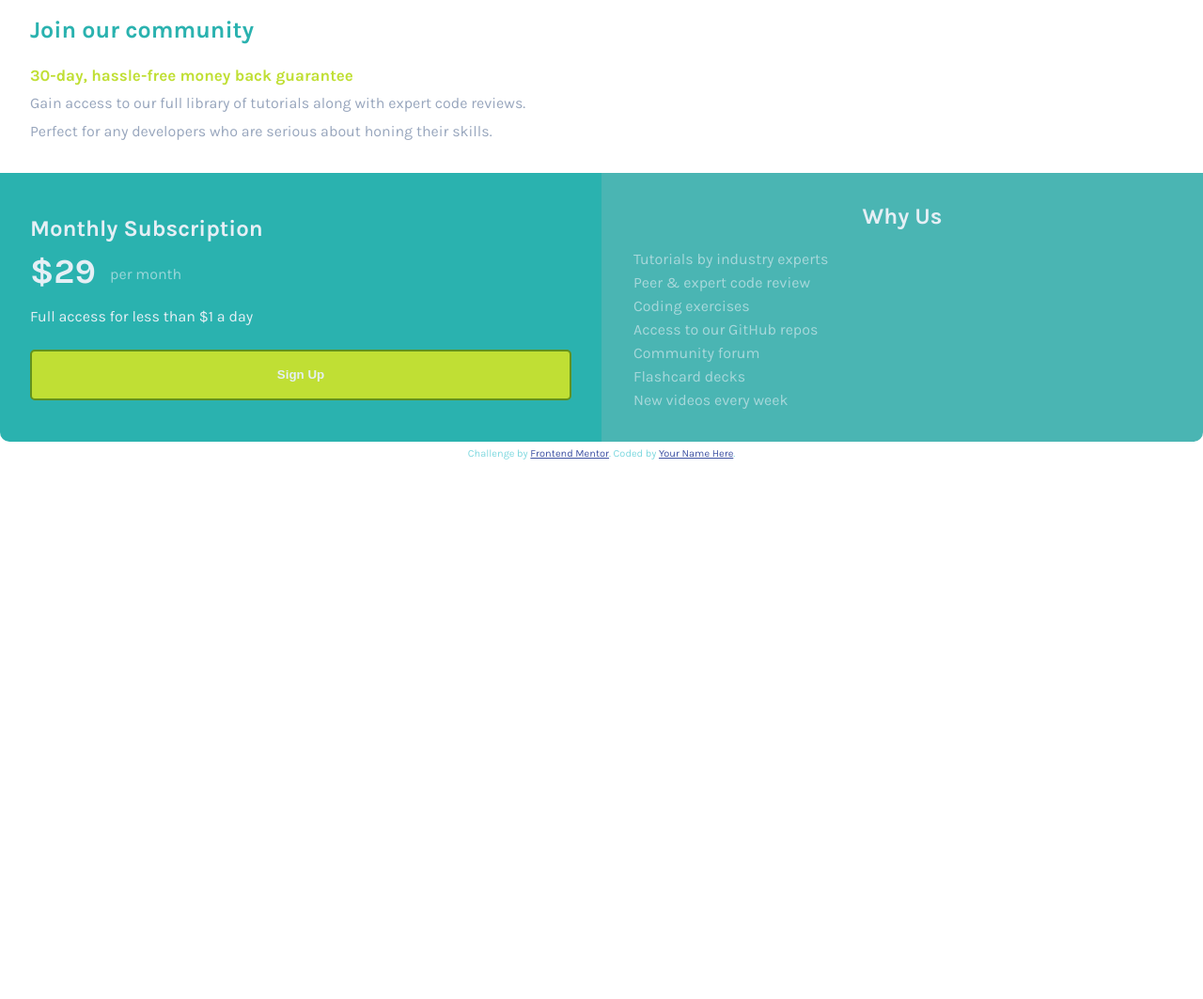
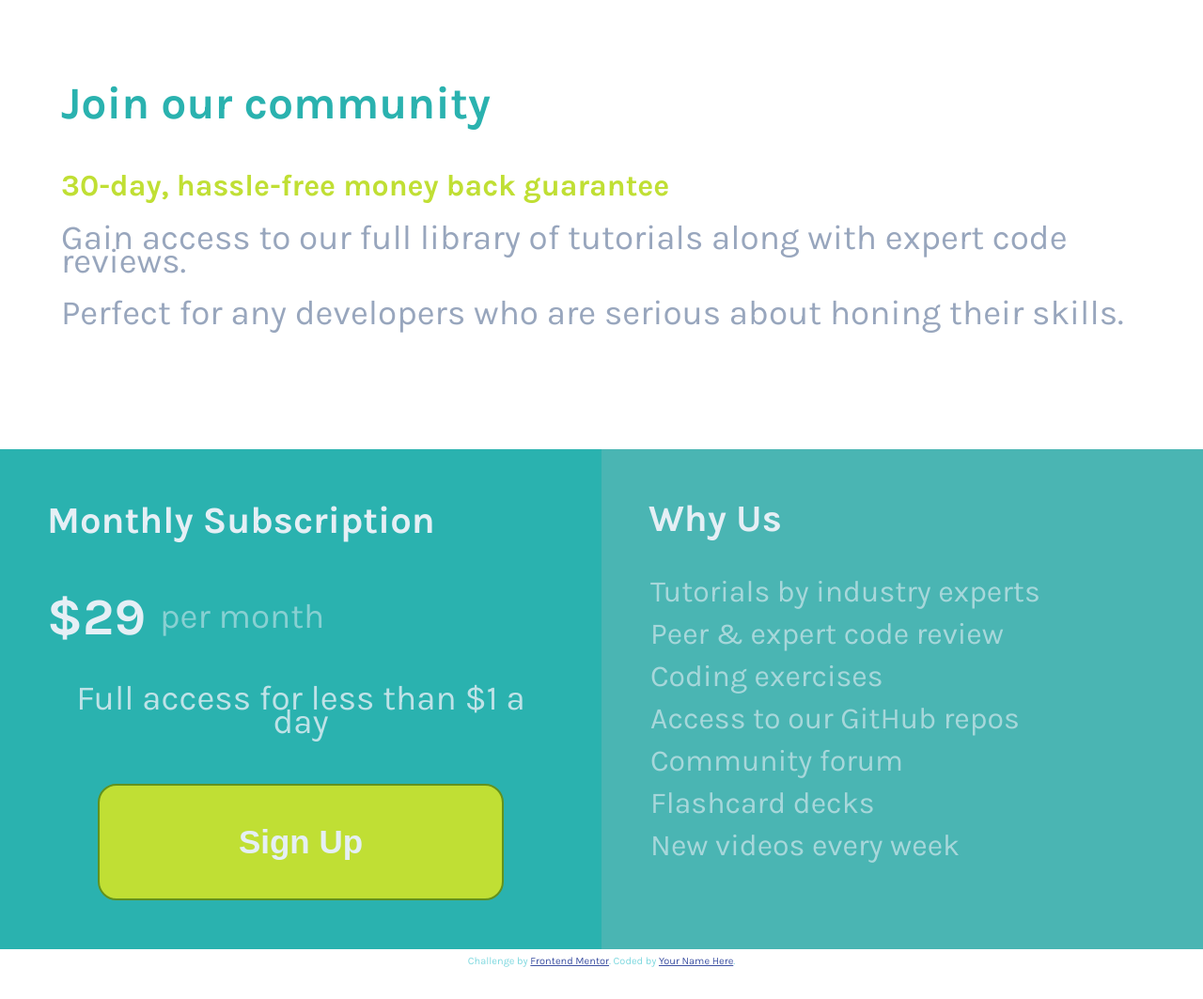
Before and after one commit to Jull22/Single-price-grid-component, a plain HTML site: page index.html in a window 1280 px wide. Shown: the whole page at 94% size. Before the commit the page ends 800 px from the top, so only its background shows below. Drawn offline with Linux system fonts and the light colour scheme.

Commit message:
correct width

```diff
--- a/index.html
+++ b/index.html
@@ -20,7 +20,7 @@
       <h1>Join our community</h1>
       <p class="green">30-day, hassle-free money back guarantee</p>
       <p>Gain access to our full library of tutorials along with expert code reviews.</p>
-        <p>Perfect for any developers who are serious about honing their skills.</p>
+      <p>Perfect for any developers who are serious about honing their skills.</p>
     </header>
     <section class="price">
       <h2>Monthly Subscription</h2>
@@ -40,14 +40,15 @@
         <li>New videos every week</li>
       </ul>
     </section>
+    <footer>
+      <p class="attribution">
+        Challenge by <a href="https://www.frontendmentor.io?ref=challenge" target="_blank">Frontend Mentor</a>.
+        Coded by <a href="#">Your Name Here</a>.
+      </p>
+    </footer>
   </div>
 
 
-  <footer>
-    <p class="attribution">
-      Challenge by <a href="https://www.frontendmentor.io?ref=challenge" target="_blank">Frontend Mentor</a>.
-      Coded by <a href="#">Your Name Here</a>.
-    </p>
-  </footer>
+
 </body>
 </html>
--- a/main.css
+++ b/main.css
@@ -19,7 +19,7 @@ body {
     font-family: var(--ff-body);
     font-size: 16px;
     margin: 0;
-    max-width: 600px;
+    /* max-width: 600px; */
 
 }
 
@@ -28,12 +28,13 @@ body {
 
 
 h1 {
-    font-size: 25px;
+    font-size: 3rem;
     color: var(--clr-cyan);
 }
 
 h2 {
     color: var(--clr-gray);
+    font-size: 2.5rem;
     margin-bottom: 0.8em;
     margin-top: 0;
 }
@@ -174,17 +175,29 @@ strong {
 
 
 @media only screen and (min-width: 600px){
-    body {
-        max-width:1440px;
-        max-height: 100px;
+    html{
+        font-size: 16px;
+    }
 
+
+    .green {
+        font-size: 2rem;
+        margin-bottom: 15px;
+    }
+
+    header p {
+        margin: 15px;
+        font-size: 2.3rem;
+    }
+
+    h1 {
+        margin-left:15px;
     }
 
     .main-container {
+        grid-template-columns: 1fr 1fr;
+        grid-template-rows: 45% 50% 5%;
 
-        display: grid;
-        grid-template-columns: 50% 50%;
-        grid-row: 45% 55% 5%;
         grid-template-areas:
         "header header"
         "price why-us"
@@ -193,35 +206,70 @@ strong {
     }
 
     header {
+        grid-area: header;
         display: flex;
         flex-direction: column;
-        height: auto;
+        padding: 50px;
+        margin-bottom: 100px;
+
 
     }
 
     .price {
+        grid-area: price;
         display: flex;
         flex-direction: column;
         align-items: flex-start;
         justify-content: center;
+        padding: 50px;
 
     }
 
 
 
 
-
     .price-per-month {
-        display: flex;
-        align-content: center;
-        justify-content: left;
+        display:flex;
+        flex-direction: row;
+        align-items: center;
+        font-size: 1.5rem;
+        padding-top: 10px;
     }
 
-    .sign-up {
-        margin-top: 0.5em;
+    .price-per-month strong + p {
+        opacity:50%;
     }
 
+    .price p {
+        font-size: 2.3rem;
+        opacity: 80%;
+    }
+
+
+    .sign-up {
+        padding:40px;
+        width:80%;
+        margin-top: 0.5em;
+        align-self: center;
+        font-size: 35px;
+        border-radius: 20px;
+    }
+
+    .why-us {
+        padding: 50px;
+    }
+
+    .why-us h2 {
+        text-align: left;
+    }
+
+    .why-us ul {
+        font-size: 2rem;
+        line-height: 45px;
+    }
+
+
     footer {
-        height: 5vh;
+        grid-area: footer;
     }
 }
```
